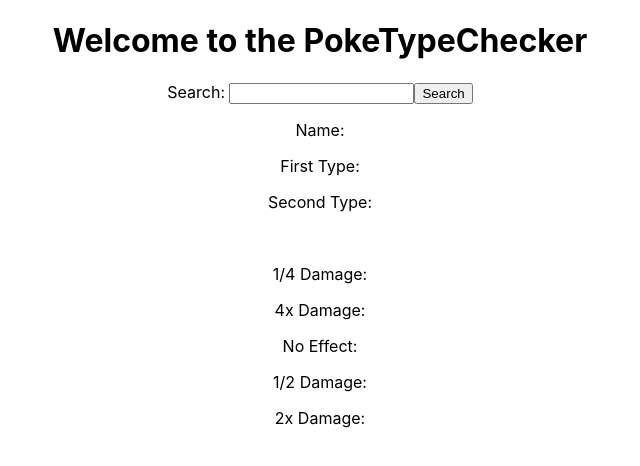
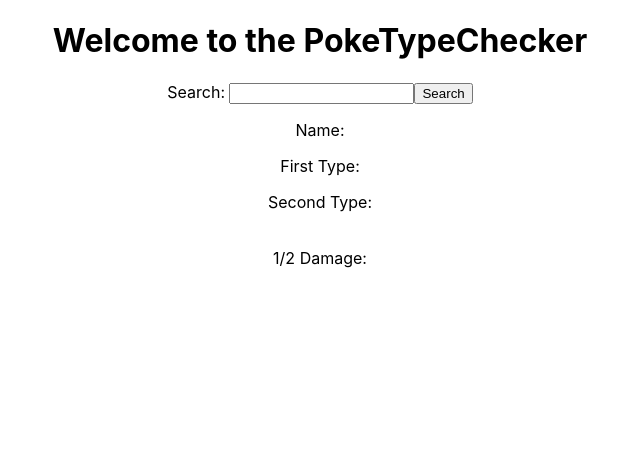
Before and after one commit to Jcirona/Poke-Type-Checker, a React (Create React App) app: page / in a window 1280 px wide. Shown: the top 466 px of the page, without its empty margins (320-960 px from the left). Built offline with nearby package versions, Linux system fonts and the light colour scheme.

Commit message:
functioning map

```diff
--- a/src/PokeSearch.js
+++ b/src/PokeSearch.js
@@ -7,7 +7,7 @@
     const [pokeImg, setPokemonImg] = useState('')
     const [pokeTypeOne, setPokemonTypeOne] = useState('')
     const [pokeTypeTwo, setPokemonTypeTwo] = useState('')
-    const [doTheThing, setDoTheThing] = useState([])
+    const [notEffective, setNotEffective] = useState([])
     let pokemonReference = React.createRef()
 
     let TypeSearch = async (event) => {
@@ -17,6 +17,7 @@
         const pokeData = await axios.get(`https://pokeapi.co/api/v2/pokemon/${userInput}/`)
         const pokemonName = pokeData.data.name
         const typeSlotOne = pokeData.data.types[0].type.name
+        console.log(pokemonName, "clicked")
         pokeData.data.types[1] == undefined? typeSlotTwo = null: typeSlotTwo = pokeData.data.types[1].type.name
 
         const pokemonImg = pokeData.data.sprites.other["official-artwork"].front_default
@@ -24,11 +25,10 @@
         setPokemonImg(pokemonImg)
         setPokemonTypeOne(typeSlotOne)
         setPokemonTypeTwo(typeSlotTwo)
-        // change variable name
-        // console.log(CheckTypeEffect(typeSlotOne, typeSlotTwo))
-        // console.log(typeSlotOne)
-        setDoTheThing(CheckTypeEffect(typeSlotOne, typeSlotTwo))
-        console.log(doTheThing)
+        let notEffective = CheckTypeEffect(typeSlotOne, typeSlotTwo).notEffective
+        // console.log(mergedTypeEffects)
+        setNotEffective(notEffective)
+        console.log(notEffective)
     }
 
     return (
@@ -45,20 +45,14 @@
             <img src={pokeImg} alt="" />
         </div>
         <div>
-            <p>1/4 Damage: {doTheThing.doubleNotEffective}</p>
-            <p>4x Damage: {doTheThing.doubleSuperEffective}</p>
-            <p>No Effect: {doTheThing.noEffect}</p>
-            <p>1/2 Damage: {doTheThing.notEffective}</p>
-            <p>2x Damage: {doTheThing.superEffective}</p>
-
-
-
-
-
-
-            {/* {doTheThing["notEffective"].map(effect => (
-                <p>{effect}</p>
-            ))} */}
+            {/* <p>1/4 Damage: {doThething.doubleNotEffective}</p>
+            <p>4x Damage: {doThething.doubleSuperEffective}</p>
+            <p>No Effect: {doThething.noEffect}</p> */}
+            <section>1/2 Damage:
+            {notEffective.map((effect, i) => (
+                <p key={i}>{effect}</p>
+            ))}</section>
+            {/* <p>2x Damage: {doThething.superEffective}</p> */}
         </div>
         </>
     )
--- a/src/TypeData.js
+++ b/src/TypeData.js
@@ -1,4 +1,3 @@
-
 const typeData = {
     "normal": {
         "noEffect": ["ghost"],
@@ -104,34 +103,24 @@
         var { noEffect: noEffect1, notEffective: notEffective1, superEffective: superEffective1 } = firstType
         var { noEffect: noEffect2, notEffective: notEffective2, superEffective: superEffective2 } = secondType
         let mergedTypeEffects = {
-            noEffect: noEffect1.concat(noEffect2),
-            notEffective: notEffective1.concat(notEffective2),
-            superEffective: superEffective1.concat(superEffective2)
+            noEffect: noEffect1.concat(noEffect2).sort(),
+            notEffective: notEffective1.concat(notEffective2).sort(),
+            superEffective: superEffective1.concat(superEffective2).sort()
         }
         let filteredNotEffectiveArray = mergedTypeEffects.notEffective
-            .filter((type, index) => index == mergedTypeEffects.notEffective.indexOf(type))
+            .filter((type, index) => index == mergedTypeEffects.notEffective.indexOf(type)).sort()
         // console.log(filteredNotEffectiveArray)
 
         let doubleNotEffectiveArray = mergedTypeEffects.notEffective
-            .filter((type, index) => index !== mergedTypeEffects.notEffective.indexOf(type))
+            .filter((type, index) => index !== mergedTypeEffects.notEffective.indexOf(type)).sort()
 
         let doublesuperEffectiveArray = mergedTypeEffects.superEffective
-            .filter((type, index) => index !== mergedTypeEffects.superEffective.indexOf(type))
+            .filter((type, index) => index !== mergedTypeEffects.superEffective.indexOf(type)).sort()
 
         mergedTypeEffects.doubleNotEffective = doubleNotEffectiveArray
         mergedTypeEffects.doublesuperEffective = doublesuperEffectiveArray
         return mergedTypeEffects
     }
-
-    return(
-        <>
-        <div className="workpls">
-            <h1>am I here?</h1>
-        </div>
-        </>
-    )
-
-
 }
 
 export default CheckTypeEffect
```
